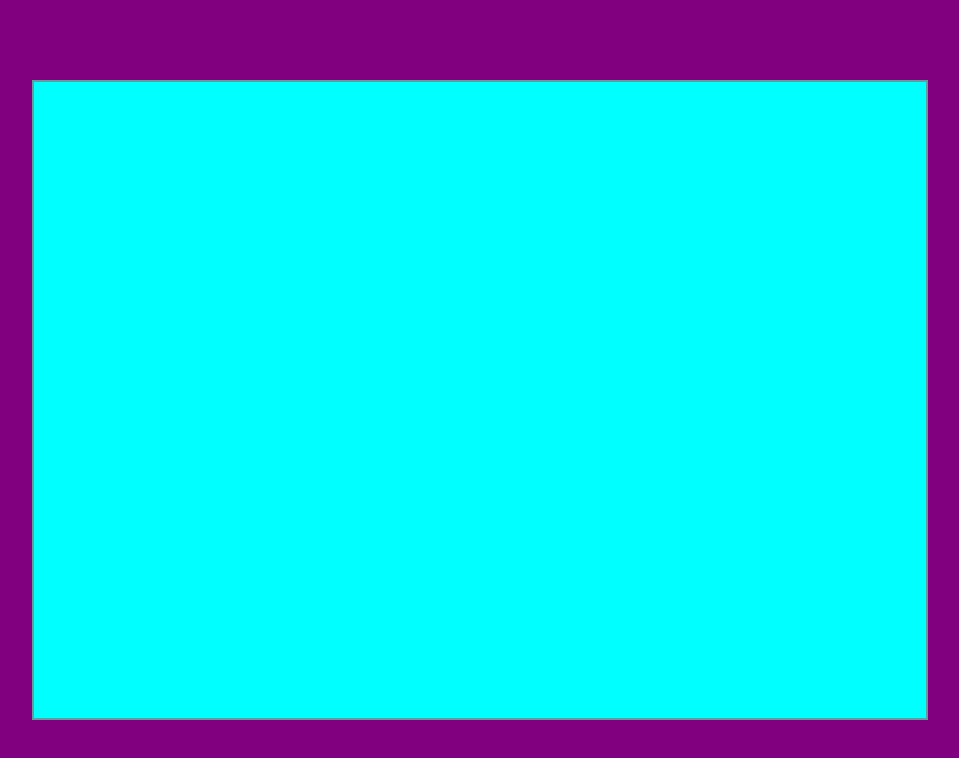
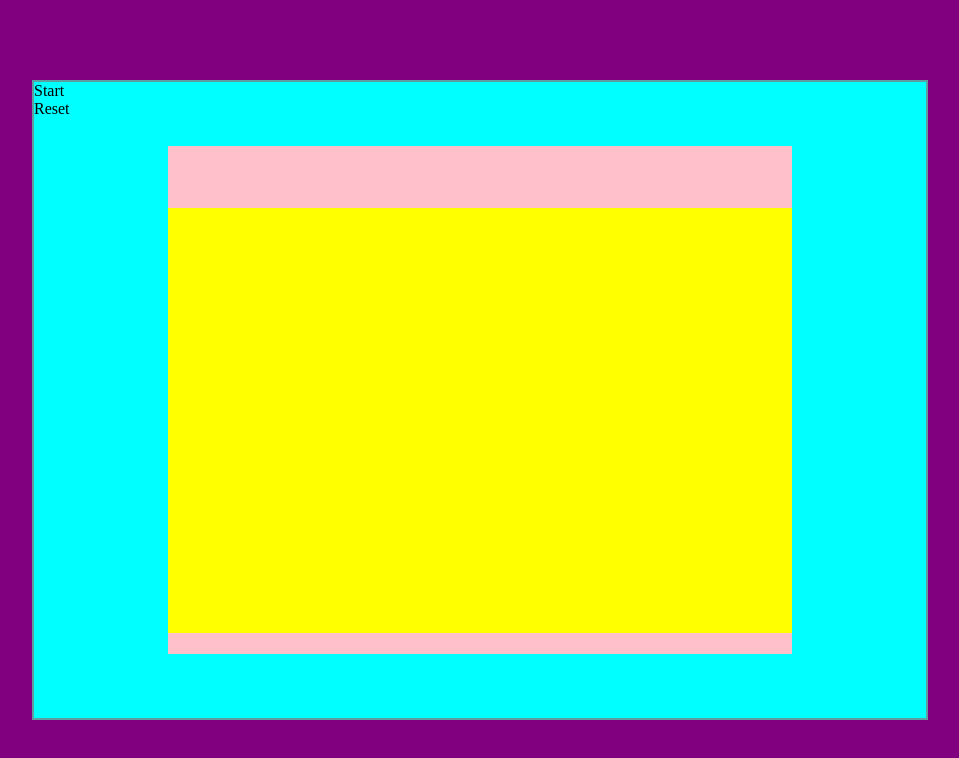
Before and after one commit to HullKendyl/guessing-game, a plain HTML site: page index.html in a window 1280 px wide. Shown: the whole page, without its empty margins (160-1119 px from the left). Drawn offline with Linux system fonts and the light colour scheme.

Commit message:
created card containers

```diff
--- a/index.html
+++ b/index.html
@@ -8,7 +8,15 @@
 </head>
 <body>
     <div class="game-board">
-
+        <div class="game-options">
+            <div class="start">Start</div>
+            <div class="reset">Reset</div>
+        </div>
+        <div class="card-container">
+            <div class="card"></div>
+            <div class="card"></div>
+            <div class="card"></div>
+        </div>
     </div>
     <script src="app.js"></script>
 </body>
--- a/style.css
+++ b/style.css
@@ -13,3 +13,23 @@
     position: absolute;
     border: 2px solid cadetblue;
 }
+
+.card-container {
+    display: flex;
+    flex-direction: row;
+    justify-content: space-evenly;
+    width: 70%;
+    height: 80%;
+    left: 15%;
+    top: 10%;
+    background-color: pink;
+    position: absolute;
+    margin: 0 auto;
+}
+
+.card {
+    width: 250px;
+    height: 425px;
+    margin-top: 10%;
+    background-color: yellow;
+}
```
